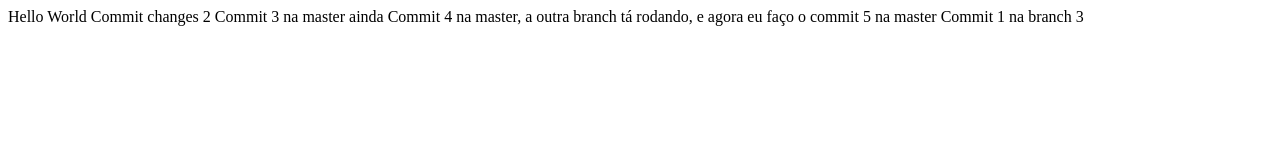
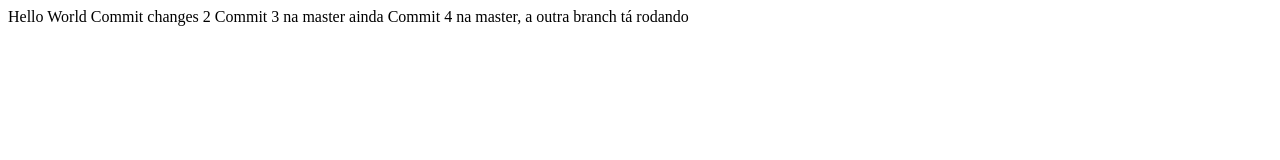
Before and after one commit to ricardorosa-dev/git-study, a plain HTML site: page index.html in a window 1280 px wide. Drawn offline with Linux system fonts and the light colour scheme.

Commit message:
revertendo até o commit 5 na master

```diff
--- a/index.html
+++ b/index.html
@@ -6,8 +6,6 @@
 
     Commit 3 na master ainda
 
-    Commit 4 na master, a outra branch tá rodando, e agora eu faço o commit 5 na master
-
-    Commit 1 na branch 3
+    Commit 4 na master, a outra branch tá rodando
   </body>
 </html>
```
